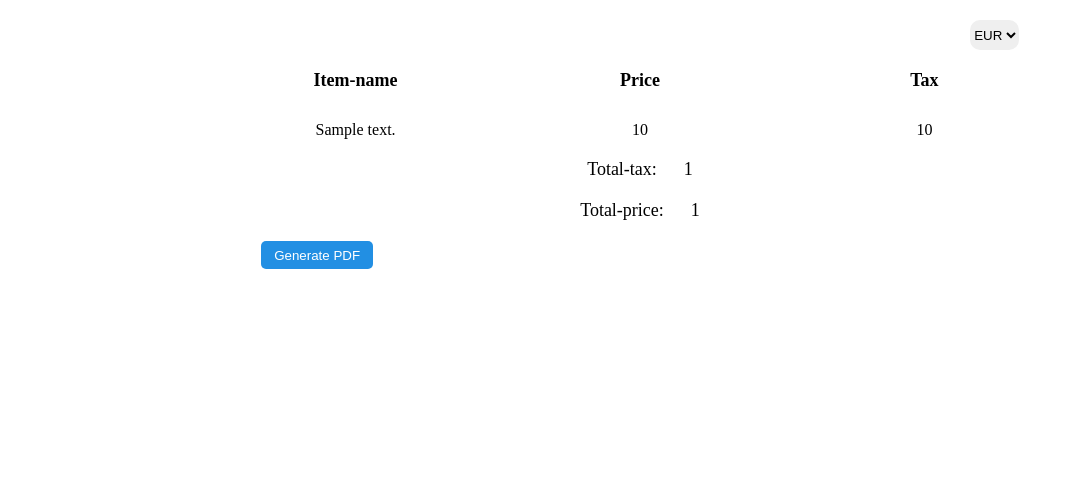
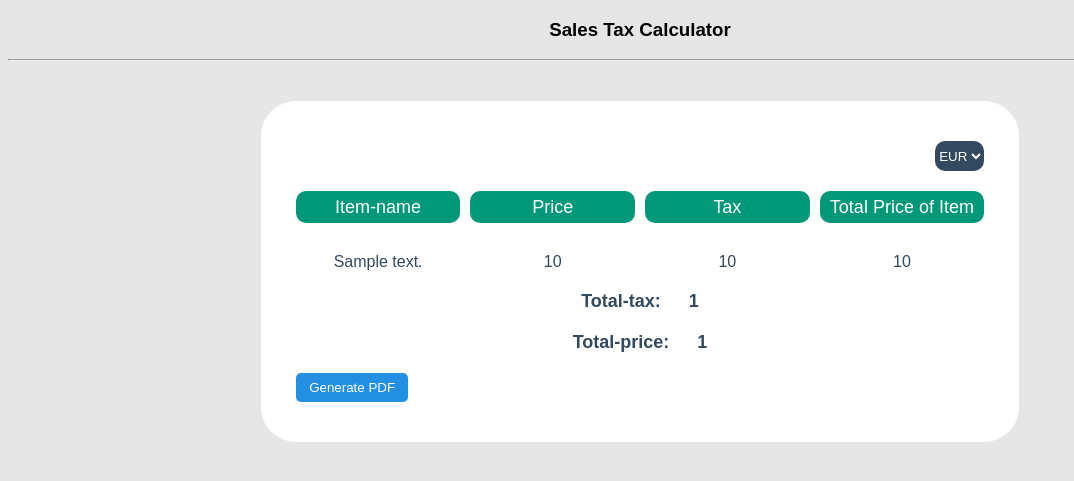
Before and after one commit to dnskvamsi/sale_tax, a Django app: template templates/result.html in a window 1280 px wide. Shown: the top 481 px of the page, without its empty margins (0-1074 px from the left). Run offline with Django 3.2, Linux system fonts and the light colour scheme; the template is opened without the code that fills it: most values are stand-ins (such as "Sample title", 1, 10 or a date in 2020).

Commit message:
added styling

```diff
--- a/static/css/result-style.css
+++ b/static/css/result-style.css
@@ -1,9 +1,25 @@
+html {
+  background-color: rgb(230, 230, 230);
+  font-family: sans-serif;
+}
+header {
+  text-align: center;
+}
+
+section {
+  background-color: white;
+  margin: 40px 20%;
+  border-radius: 35px;
+  padding: 20px 35px;
+}
+
 .container {
   display: grid;
-  grid-template-columns: 1fr 2fr 1fr;
-  margin: 0px 20%;
+  grid-template-columns: 1fr 1fr 1fr 1fr;
+  /* margin: 0px 20%; */
   text-align: center;
   row-gap: 20px;
+  column-gap: 10px;
 }
 
 .main-container {
@@ -12,16 +28,24 @@
   margin-top: 30px;
 }
 
+.main-container div.container:nth-of-type(even) {
+  color: #009879;
+}
+.main-container div.container:nth-of-type(odd) {
+  color: #324960;
+}
+
 .total-tax-desc,
 .total-price-desc {
-  margin: 0px 20%;
+  /* margin: 0px 20%; */
   text-align: center;
-  font-weight: 500;
+  font-weight: 900;
+  color: #324960;
   font-size: large;
 }
 
 .print button {
-  margin: 20px 20%;
+  margin: 20px 0px;
   padding: 0.5em 1em;
   background-color: rgb(34, 143, 227);
   border: 0px;
@@ -31,19 +55,28 @@
 }
 
 .convert {
-  margin: 20px 20%;
+  margin: 20px 0px;
+  /* margin: 20px 20%; */
   text-align: right;
 }
 
 .item-description1,
 .price1,
-.tax1 {
-  font-weight: 700;
+.tax1,
+.item-total {
+  font-weight: 500;
   font-size: large;
+  /* border: 1px solid black; */
+  background-color: #009879;
+  padding: 0.3em;
+  color: white;
+  border-radius: 10px;
 }
 
 select {
   height: 30px;
   border: 0.5px;
   border-radius: 10px;
+  background-color: #324960;
+  color: white;
 }
--- a/static/js/conversion.js
+++ b/static/js/conversion.js
@@ -7,20 +7,31 @@ function convert() {
                     value = Number(element.getAttribute("value")) * data.rates.USD
                     element.innerHTML = (Math.ceil(value * 20) / 20).toFixed(2)
                 }
-                document.getElementById("EUR").removeAttribute("class")
-                document.getElementById("USD").setAttribute("class", "active")
             } else if (document.getElementById("select-value").value === "INR") {
                 for (var element of document.getElementsByClassName("change")) {
                     value = Number(element.getAttribute("value")) * data.rates.INR
                     element.innerHTML = (Math.ceil(value * 20) / 20).toFixed(2)
                 }
-                document.getElementById("EUR").removeAttribute("class")
-                document.getElementById("INR").setAttribute("class", "active")
             } else if (document.getElementById("select-value").value === "EUR") {
                 for (var element of document.getElementsByClassName("change")) {
-                    // value = Number(element.getAttribute("value")) * data.rates.INR
                     element.innerHTML = element.getAttribute("value")
-                    // (Math.ceil(value * 20) / 20).toFixed(2)
+                }
+            }
+        }).catch(reject => {
+            console.log(reject)
+            if (document.getElementById("select-value").value === "USD") {
+                for (var element of document.getElementsByClassName("change")) {
+                    value = Number(element.getAttribute("value")) * 1.14
+                    element.innerHTML = (Math.ceil(value * 20) / 20).toFixed(2)
+                }
+            } else if (document.getElementById("select-value").value === "INR") {
+                for (var element of document.getElementsByClassName("change")) {
+                    value = Number(element.getAttribute("value")) * 84.81
+                    element.innerHTML = (Math.ceil(value * 20) / 20).toFixed(2)
+                }
+            } else if (document.getElementById("select-value").value === "EUR") {
+                for (var element of document.getElementsByClassName("change")) {
+                    element.innerHTML = element.getAttribute("value")
                 }
             }
         });
--- a/templates/index.html
+++ b/templates/index.html
@@ -14,6 +14,7 @@
     <header>
         <h3 class="heading"> Sales Tax Calculator </h3>
     </header>
+    <hr>
     <section class="item-details">
         <h1> Item Details</h1>
         <form method="POST">
--- a/templates/result.html
+++ b/templates/result.html
@@ -1,6 +1,6 @@
 <!DOCTYPE html>
 {% load staticfiles %}
-{% load value %}
+{% load add %}
 <html lang="en">
 
 <head>
@@ -14,6 +14,11 @@
 </head>
 
 <body>
+    <header>
+        <h3 class="heading"> Sales Tax Calculator </h3>
+    </header>
+    <hr>
+    <section class="result">
         <div class="convert">
             <select id="select-value" onchange="convert()">
                 <option value="EUR" id="EUR" class="active">EUR</option>
@@ -31,6 +36,9 @@
             <div class="tax1">
                 Tax
             </div>
+            <div class="item-total">
+                Total Price of Item
+            </div>
         </div>
         <div class="main-container">
             {% for key,value in context.items %}
@@ -44,6 +52,9 @@
                 <div class="tax change" value="{{ value.tax }}">
                     {{ value.tax }}
                 </div>
+                <div class="total change" value="{{ value.total }}">
+                    {{ value.total }}
+                </div>
             </div>
             {% endfor %}
             <div class="total-tax-desc">
@@ -53,9 +64,10 @@
                 Total-price: &emsp; <span class="total-price change" value="{{ total_price }}">{{ total_price }}</span>
             </div>
         </div>
-    <div class="print" onclick="printScreen(event)">
-        <button>Generate PDF</button>
+        <div class="print">
+            <button onclick="printScreen(event)">Generate PDF</button>
         </div>
+    </section>
 </body>
 
 </html>
```
Also changed, not shown: calculate_sale_tax/templatetags/add.py (added, +8 -0 lines), calculate_sale_tax/views.py (+7 -4 lines), static/css/index-style.css (+20 -4 lines). Lines whose indentation alone changed are shown as unchanged.
